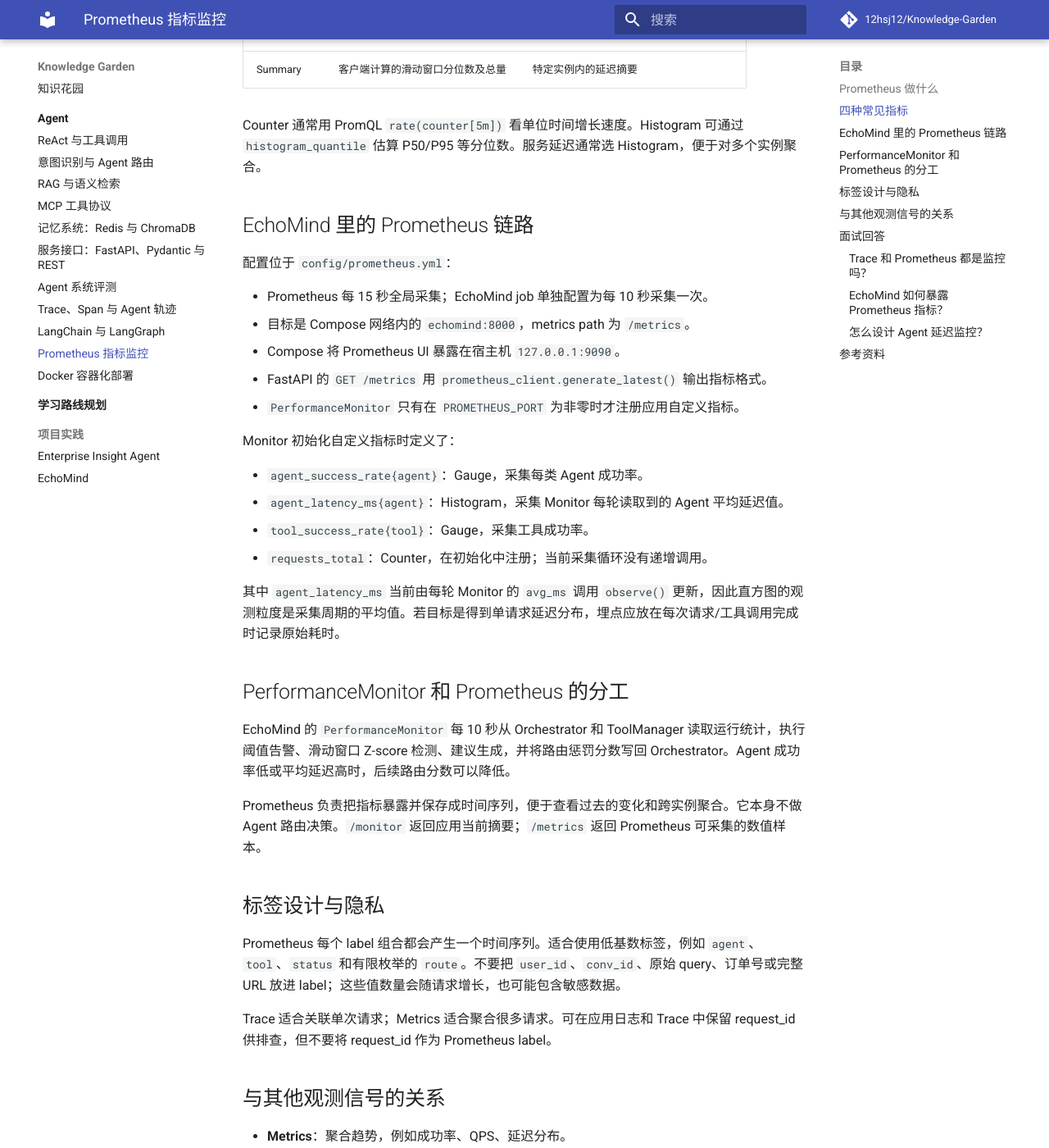
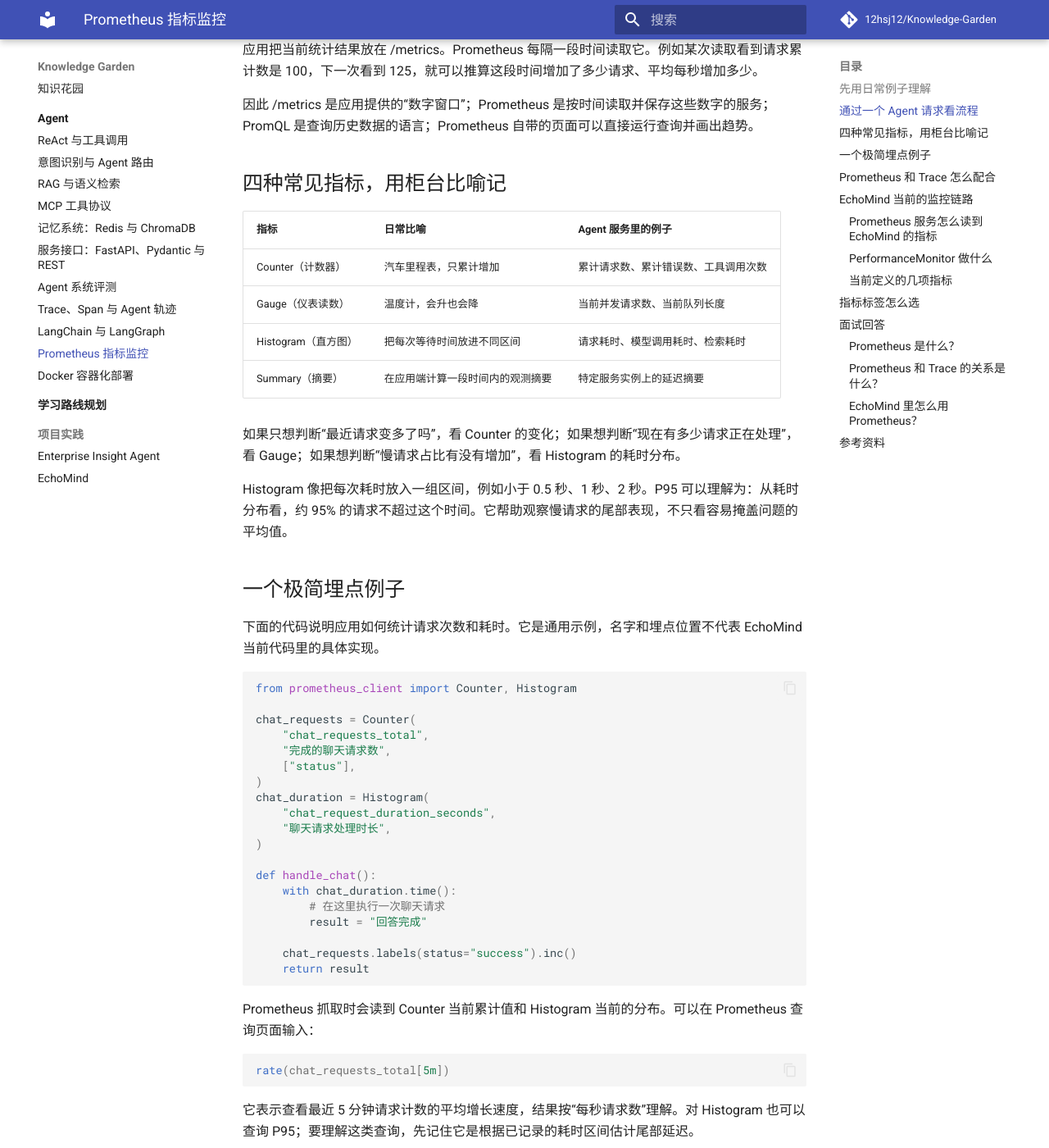
Before and after one commit to 12hsj12/Knowledge-Garden, an MkDocs documentation site: the page built from docs/agent/prometheus.md, in a window 1280 px wide and 1400 px high, scrolled down 736 px. Shown: the whole window at 82% size. Built offline with MkDocs 1.6.1 and Material for MkDocs 9.7.7, drawn with Linux system fonts in a browser that asks for light colours; comment, search, counter and statistics services are not loaded; some of the changed text lies outside the part shown.

Commit message:
Explain Prometheus with approachable metrics and trace examples

```diff
--- a/docs/agent/prometheus.md
+++ b/docs/agent/prometheus.md
@@ -1,81 +1,147 @@
-# Prometheus：Agent 服务的指标采集与运行监控
+# Prometheus：把服务运行情况变成看得见的数字
 
-## Prometheus 做什么
+## 先用日常例子理解
 
-Prometheus 是以时间序列方式采集和查询指标的监控系统。应用通过客户端库注册指标，并暴露一个可抓取的 HTTP endpoint；Prometheus 按配置周期拉取指标，按时间保存样本，再用 PromQL 查询趋势、速率和分位数。
+想象你经营一个客服柜台。你想知道今天来了多少人、现在排队多少人、每个人平均等多久。只看某一个顾客的服务过程，回答不了全天总体情况；只看全天平均数，也不知道某一位顾客为什么等了很久。
 
-典型链路：
+Prometheus 用来持续记录和查询这类运行数字。它通常按配置好的间隔，去应用提供的 /metrics 页面读取一份数字清单，并把每次读取到的数值按时间保存下来。它更像一个会定时抄表、保存历史并支持查询的监控系统；它不会自动猜出应用里所有业务指标，应用需要自己把关心的数字统计好并暴露出来。
 
-**应用埋点 → /metrics 暴露 → Prometheus 定时 scrape → 时间序列查询/告警 → Dashboard 或告警接收器**
+**应用统计数字 → /metrics 页面公开数字 → Prometheus 定时读取 → 查询变化趋势或触发告警**
 
-Prometheus 指标回答的是“总体运行表现如何”。若要解释某一个请求为什么失败，通常还需要 Trace 和日志。
+## 通过一个 Agent 请求看流程
 
-## 四种常见指标
+假设用户向 EchoMind 发了一条请求。应用可以统计：
 
-| 指标类型 | 适合记录 | Agent 服务示例 |
+- 请求数量增加了 1。
+- 本次请求处理了多少秒。
+- 本次调用 Agent 是否成功。
+- 使用了哪个工具，以及工具是否成功。
+
+应用把当前统计结果放在 /metrics。Prometheus 每隔一段时间读取它。例如某次读取看到请求累计数是 100，下一次看到 125，就可以推算这段时间增加了多少请求、平均每秒增加多少。
+
+因此 /metrics 是应用提供的“数字窗口”；Prometheus 是按时间读取并保存这些数字的服务；PromQL 是查询历史数据的语言；Prometheus 自带的页面可以直接运行查询并画出趋势。
+
+## 四种常见指标，用柜台比喻记
+
+| 指标 | 日常比喻 | Agent 服务里的例子 |
 | --- | --- | --- |
-| Counter | 累计增加的事件数，进程重启后归零 | 请求总数、错误总数、工具调用次数 |
-| Gauge | 可以升也可以降的当前值 | 活跃请求数、队列长度、当前 Agent 成功率 |
-| Histogram | 观测值分布，常用可配置桶聚合 | 请求耗时、模型调用时长、检索耗时 |
-| Summary | 客户端计算的滑动窗口分位数及总量 | 特定实例内的延迟摘要 |
+| Counter（计数器） | 汽车里程表，只累计增加 | 累计请求数、累计错误数、工具调用次数 |
+| Gauge（仪表读数） | 温度计，会升也会降 | 当前并发请求数、当前队列长度 |
+| Histogram（直方图） | 把每次等待时间放进不同区间 | 请求耗时、模型调用耗时、检索耗时 |
+| Summary（摘要） | 在应用端计算一段时间内的观测摘要 | 特定服务实例上的延迟摘要 |
 
-Counter 通常用 PromQL `rate(counter[5m])` 看单位时间增长速度。Histogram 可通过 `histogram_quantile` 估算 P50/P95 等分位数。服务延迟通常选 Histogram，便于对多个实例聚合。
+如果只想判断“最近请求变多了吗”，看 Counter 的变化；如果想判断“现在有多少请求正在处理”，看 Gauge；如果想判断“慢请求占比有没有增加”，看 Histogram 的耗时分布。
 
-## EchoMind 里的 Prometheus 链路
+Histogram 像把每次耗时放入一组区间，例如小于 0.5 秒、1 秒、2 秒。P95 可以理解为：从耗时分布看，约 95% 的请求不超过这个时间。它帮助观察慢请求的尾部表现，不只看容易掩盖问题的平均值。
 
-配置位于 `config/prometheus.yml`：
+## 一个极简埋点例子
 
-- Prometheus 每 15 秒全局采集；EchoMind job 单独配置为每 10 秒采集一次。
-- 目标是 Compose 网络内的 `echomind:8000`，metrics path 为 `/metrics`。
-- Compose 将 Prometheus UI 暴露在宿主机 `127.0.0.1:9090`。
-- FastAPI 的 `GET /metrics` 用 `prometheus_client.generate_latest()` 输出指标格式。
-- `PerformanceMonitor` 只有在 `PROMETHEUS_PORT` 为非零时才注册应用自定义指标。
+下面的代码说明应用如何统计请求次数和耗时。它是通用示例，名字和埋点位置不代表 EchoMind 当前代码里的具体实现。
 
-Monitor 初始化自定义指标时定义了：
+~~~python
+from prometheus_client import Counter, Histogram
 
-- `agent_success_rate{agent}`：Gauge，采集每类 Agent 成功率。
-- `agent_latency_ms{agent}`：Histogram，采集 Monitor 每轮读取到的 Agent 平均延迟值。
-- `tool_success_rate{tool}`：Gauge，采集工具成功率。
-- `requests_total`：Counter，在初始化中注册；当前采集循环没有递增调用。
+chat_requests = Counter(
+    "chat_requests_total",
+    "完成的聊天请求数",
+    ["status"],
+)
+chat_duration = Histogram(
+    "chat_request_duration_seconds",
+    "聊天请求处理时长",
+)
 
-其中 `agent_latency_ms` 当前由每轮 Monitor 的 `avg_ms` 调用 `observe()` 更新，因此直方图的观测粒度是采集周期的平均值。若目标是得到单请求延迟分布，埋点应放在每次请求/工具调用完成时记录原始耗时。
+def handle_chat():
+    with chat_duration.time():
+        # 在这里执行一次聊天请求
+        result = "回答完成"
 
-## PerformanceMonitor 和 Prometheus 的分工
+    chat_requests.labels(status="success").inc()
+    return result
+~~~
 
-EchoMind 的 `PerformanceMonitor` 每 10 秒从 Orchestrator 和 ToolManager 读取运行统计，执行阈值告警、滑动窗口 Z-score 检测、建议生成，并将路由惩罚分数写回 Orchestrator。Agent 成功率低或平均延迟高时，后续路由分数可以降低。
+Prometheus 抓取时会读到 Counter 当前累计值和 Histogram 当前的分布。可以在 Prometheus 查询页面输入：
 
-Prometheus 负责把指标暴露并保存成时间序列，便于查看过去的变化和跨实例聚合。它本身不做 Agent 路由决策。`/monitor` 返回应用当前摘要；`/metrics` 返回 Prometheus 可采集的数值样本。
+~~~promql
+rate(chat_requests_total[5m])
+~~~
 
-## 标签设计与隐私
+它表示查看最近 5 分钟请求计数的平均增长速度，结果按“每秒请求数”理解。对 Histogram 也可以查询 P95；要理解这类查询，先记住它是根据已记录的耗时区间估计尾部延迟。
 
-Prometheus 每个 label 组合都会产生一个时间序列。适合使用低基数标签，例如 `agent`、`tool`、`status` 和有限枚举的 `route`。不要把 `user_id`、`conv_id`、原始 query、订单号或完整 URL 放进 label；这些值数量会随请求增长，也可能包含敏感数据。
+## Prometheus 和 Trace 怎么配合
 
-Trace 适合关联单次请求；Metrics 适合聚合很多请求。可在应用日志和 Trace 中保留 request_id 供排查，但不要将 request_id 作为 Prometheus label。
+可以把一群请求想成一天走进柜台的所有顾客：
 
-## 与其他观测信号的关系
+- **Metrics（指标）**回答总体情况：“过去 5 分钟请求数是多少？”“物流工具最近是不是普遍变慢了？”
+- **Trace（链路追踪）**回答单次过程：“这位顾客的请求先经过意图识别、再检索、然后调用模型；究竟哪一步花了 8 秒？”
+- **Logs（日志）**提供离散事件的文字细节，例如这次工具调用返回了超时异常。
 
-- **Metrics**：聚合趋势，例如成功率、QPS、延迟分布。
-- **Trace**：请求经过的组件、操作层级、每一步的耗时和状态。
-- **Logs**：离散事件和错误上下文。
-- **Evaluation**：固定样本上的质量表现，例如 Accuracy、Evidence Coverage、Citation Correctness。
+一个典型排查过程是：
 
-可以由指标发现“物流工具 P95 突然上升”，再用 Trace 找到慢在哪个调用，然后检查日志中的依赖错误，最后用固定回归集确认修复没有降低功能质量。
+1. Prometheus 图表显示最近的请求 P95 上升。
+2. 工程师从同一时间段找一条慢请求的 Trace。
+3. Trace 显示该次请求卡在 Redis、检索、模型或工具调用中的某一步。
+4. 再看对应日志中的错误上下文，定位原因。
+
+Prometheus 不需要 Trace 才能采集或计算指标；Trace 也不负责生成 Prometheus 的指标图表。它们可以在仪表盘和排查流程里互相补充。request_id 适合放在 Trace 或日志中，用来定位某一次请求；不要把每个 request_id 都作为 Prometheus 标签，否则每个用户请求都会产生新的时间序列。
+
+## EchoMind 当前的监控链路
+
+### Prometheus 服务怎么读到 EchoMind 的指标
+
+- 配置文件在 config/prometheus.yml。
+- 全局采集间隔是 15 秒，EchoMind job 单独设置为每 10 秒抓取。
+- 抓取目标是 Compose 网络中的 echomind:8000，读取路径为 /metrics。
+- FastAPI 的 GET /metrics 使用 prometheus_client.generate_latest() 输出可采集的数据。
+- Prometheus 页面从宿主机的 127.0.0.1:9090 访问。
+
+这里的 echomind 是 Compose 服务名。Prometheus 和 EchoMind 位于同一 Compose 网络时，可以用服务名互相寻找，不需要填容器的动态 IP。
+
+### PerformanceMonitor 做什么
+
+EchoMind 还有一段应用内的 PerformanceMonitor。它每 10 秒从 Orchestrator 和 ToolManager 读取运行统计，做阈值告警、滑动窗口 Z-score 异常检测和建议生成，并可能把路由惩罚分数写回 Orchestrator。
+
+这和 Prometheus 有分工：
+
+- PerformanceMonitor 读取应用统计并参与应用内部的监控判断和路由反馈。
+- Prometheus 按时间抓取 /metrics，保存可查询的历史指标。
+- /monitor 返回应用当前监控摘要；/metrics 提供 Prometheus 要读取的指标格式。
+
+因此 Prometheus 不是直接控制 Agent 路由的模块；项目里的路由反馈由 PerformanceMonitor 相关代码完成。
+
+### 当前定义的几项指标
+
+PerformanceMonitor 在 PROMETHEUS_PORT 非零时注册应用自定义指标：
+
+- agent_success_rate{agent}：Gauge，记录每类 Agent 的成功率。
+- agent_latency_ms{agent}：Histogram，记录 Monitor 每轮采集到的 Agent 平均延迟。
+- tool_success_rate{tool}：Gauge，记录工具成功率。
+- requests_total：Counter 已注册；当前采集循环里没有递增它的代码。
+
+这里有一个理解指标时要留意的细节：agent_latency_ms 当前记录的是 Monitor 每轮读取到的平均延迟，并非每个用户请求的原始耗时。因此它可以反映各次采集得到的延迟读数，但不能直接当成完整的单请求延迟分布来解释 P95。若要观察真实请求 P95，应在每次请求或工具调用结束时记录实际耗时。
+
+## 指标标签怎么选
+
+标签用来把一类指标再按固定维度拆开。例如按 agent、tool、status 或少数固定的 route 分类，就能比较不同 Agent 和工具的情况。
+
+标签的取值最好有限而稳定。user_id、conv_id、完整 query、订单号和 request_id 都可能不断出现新值；逐个放入标签会产生大量独立时间序列，并且可能暴露用户信息。单次请求的细节交给 Trace 和日志记录更合适。
 
 ## 面试回答
 
-### Trace 和 Prometheus 都是监控吗？
+### Prometheus 是什么？
 
-> 它们都服务于可观测性，但数据粒度不同。Prometheus 记录跨请求聚合的时间序列，比如 Agent 成功率和延迟分布；Trace 展示某一条请求的执行路径和每个操作的状态。EchoMind 的 /monitor 负责读取应用统计并反馈路由权重，/metrics 提供指标样本给 Prometheus 抓取。
+> Prometheus 是一个开源监控系统。应用把自己关心的运行数字通过 /metrics 暴露出来，Prometheus 按配置周期读取并保存成带时间的数据，再用 PromQL 查询趋势或配置告警。它适合看一段时间内服务整体的请求量、成功率和耗时分布。
 
-### EchoMind 如何暴露 Prometheus 指标？
+### Prometheus 和 Trace 的关系是什么？
 
-> FastAPI 的 /metrics endpoint 用 prometheus_client 输出默认 registry；Docker Compose 的 Prometheus job 每 10 秒抓取 echomind:8000/metrics。我在 PerformanceMonitor 中定义 Agent 成功率 Gauge、Agent 延迟 Histogram、工具成功率 Gauge 和请求 Counter，再由采集循环更新 Agent 与工具指标。
+> Prometheus 看很多请求汇总后的趋势，例如请求率和 P95 延迟；Trace 还原一条请求经过哪些步骤、每一步花了多久。Prometheus 的指标发现“最近普遍变慢”，Trace 帮我定位某次慢请求卡在哪一步，两者从整体趋势和单次执行过程互补。
 
-### 怎么设计 Agent 延迟监控？
+### EchoMind 里怎么用 Prometheus？
 
-> 将一次用户请求拆成意图识别、检索、模型、工具和报告阶段，分别按请求实际耗时记录 Histogram；用 histogram_quantile 查询 P50/P95，再按稳定的低基数标签查看 agent、工具或路由类型。聚合 P95 能显示尾部变慢，再通过 Trace 定位具体请求路径。
+> FastAPI 通过 /metrics 暴露 prometheus_client 指标，Compose 中的 Prometheus 每 10 秒抓取 echomind:8000/metrics。应用的 PerformanceMonitor 维护 Agent 成功率、平均延迟和工具成功率等统计，并通过应用内部逻辑做阈值判断、异常检测和路由反馈；Prometheus 负责保存和查询这些指标随时间的变化。
 
 ## 参考资料
 
-- [Prometheus metric types](https://prometheus.io/docs/concepts/metric_types/)
-- [Prometheus instrumentation practices](https://prometheus.io/docs/practices/instrumentation/)
+- [Prometheus First Steps：采集目标、周期和查询](https://prometheus.io/docs/introduction/first_steps/)
+- [Prometheus 指标类型：Counter、Gauge、Histogram、Summary](https://prometheus.io/docs/concepts/metric_types/)
+- [Prometheus Overview](https://prometheus.io/docs/introduction/overview/)
```
